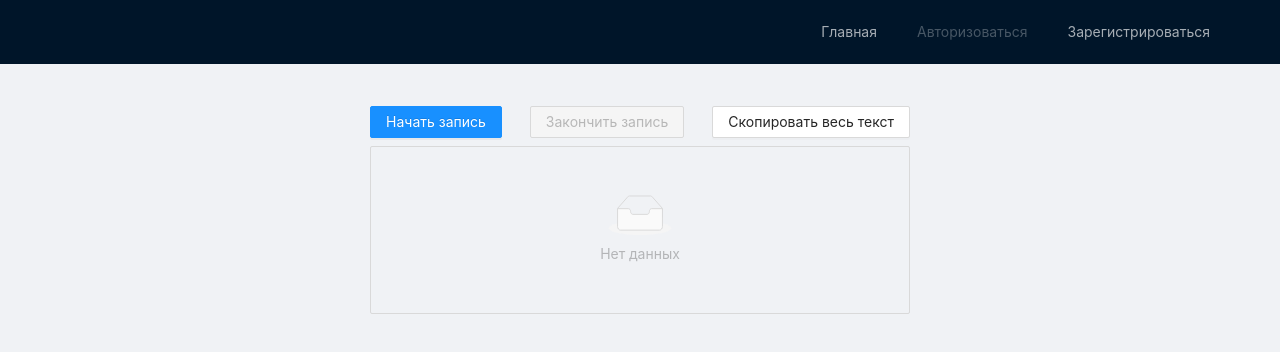
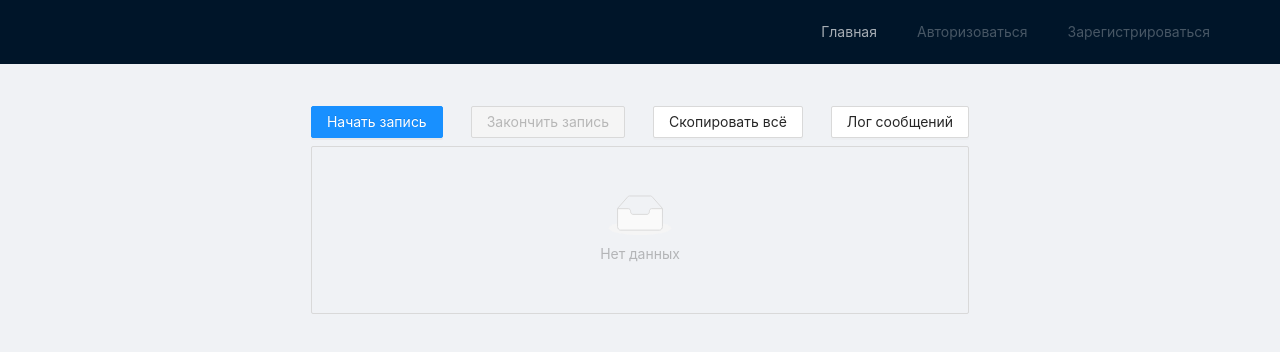
Before and after one commit to Foxona/za_record, a Next.js app: page / in a window 1280 px wide. Shown: the top 352 px of the page. Built offline with nearby package versions, Linux system fonts and the light colour scheme.

Commit message:
disable wip navbuttons, timerstarted state

```diff
--- a/components/Layout.tsx
+++ b/components/Layout.tsx
@@ -28,7 +28,7 @@ const HeaderContent = () => {
           <Menu.Item key={"2"} disabled>
             <Link href="/login">Авторизоваться</Link>
           </Menu.Item>
-          <Menu.Item key={"3"}>
+          <Menu.Item key={"3"} disabled>
             <Link href="/registration">Зарегистрироваться</Link>
           </Menu.Item>
           {/* <Menu.Item key={"4"}>
--- a/hooks/useRecorder.tsx
+++ b/hooks/useRecorder.tsx
@@ -25,12 +25,14 @@ const useRecorder = () => {
 
     // Manage recorder state.
     if (isRecording) {
+      myTimer.timerStarted = true;
       const interval = window.setInterval(() => {
         myTimer.increase();
       }, 1000);
       setIntervalId(interval);
       recorder.start();
     } else {
+      myTimer.timerStarted = false;
       myTimer.reset();
       clearInterval(intervalId);
       recorder.stop();
--- a/pages/index.tsx
+++ b/pages/index.tsx
@@ -5,6 +5,7 @@ import useRecorder from "../hooks/useRecorder";
 import Layout from "../components/Layout";
 import { Button, Row, Alert, List, Avatar, Col, Space } from "antd";
 import { observer } from "mobx-react";
+import { myTimer } from "../stores/timerStore";
 
 type Message = { text: string; date: string };
 type AudioRecorderProps = {
@@ -24,21 +25,17 @@ const copyToClipboard = (text: string) => {
 };
 
 const unixTimeToDate = (uniseconds: number) => {
-  console.log(uniseconds);
-  let unix_timestamp = uniseconds;
-  var date = new Date(unix_timestamp * 1000);
-  // Hours part from the timestamp
-  var hours = date.getHours();
-  // Minutes part from the timestamp
-  var minutes = "0" + date.getMinutes();
-  // Seconds part from the timestamp
-  var seconds = "0" + date.getSeconds();
+  var date = new Date(uniseconds * 1000);
+  var year = date.getFullYear();
+  var month = ("0" + (date.getMonth() + 1)).substr(-2);
+  var day = ("0" + date.getDate()).substr(-2);
+  var hour = ("0" + date.getHours()).substr(-2);
+  var minutes = ("0" + date.getMinutes()).substr(-2);
+  var seconds = ("0" + date.getSeconds()).substr(-2);
 
-  // Will display time in 10:30:23 format
-  var formattedTime =
-    hours + ":" + minutes.substr(-2) + ":" + seconds.substr(-2);
-
-  return formattedTime;
+  return (
+    year + "-" + month + "-" + day + " " + hour + ":" + minutes + ":" + seconds
+  );
 };
 
 const AudioRecorder = observer((props: AudioRecorderProps) => {
@@ -80,16 +77,13 @@ const AudioRecorder = observer((props: AudioRecorderProps) => {
 
     return (
       <List
-        // header={<div>Header</div>}
-        // footer={<div>Footer</div>}
-        // itemLayout="horizontal"
         bordered
         dataSource={transcriptsText}
         renderItem={(item) => (
           <List.Item>
             <List.Item.Meta
               avatar={<Avatar src="https://joeschmoe.io/api/v1/random" />}
-              title={<a href="https://ant.design">{item.date}</a>}
+              title={item.date}
               description={item.text}
             />
           </List.Item>
@@ -114,13 +108,17 @@ const AudioRecorder = observer((props: AudioRecorderProps) => {
       <Col>
         <Space direction="vertical">
           <div className={styled.controlButtons}>
+            {
               <Button
                 type="primary"
                 onClick={startRecording}
                 disabled={isRecording}
               >
-              Начать запись
+                {myTimer.timerStarted
+                  ? `${myTimer.secondsPassed}/13`
+                  : "Начать запись"}
               </Button>
+            }
             <Button
               type="danger"
               onClick={stopRecording}
@@ -135,9 +133,16 @@ const AudioRecorder = observer((props: AudioRecorderProps) => {
                   props.transcriptsText.map((b) => b.text).join(", ")
                 );
               }}
-              // disabled={}
             >
-              Скопировать весь текст
+              Скопировать всё
+            </Button>
+            <Button
+              href={`data:text/json;charset=utf-8,${encodeURIComponent(
+                JSON.stringify(props.transcriptsText)
+              )}`}
+              download="messages.json"
+            >
+              {`Лог сообщений`}
             </Button>
           </div>
           <div>
--- a/stores/timerStore.tsx
+++ b/stores/timerStore.tsx
@@ -7,6 +7,7 @@ type TimerProps = {
 
 class Timer {
   secondsPassed = 0;
+  timerStarted = false;
 
   constructor() {
     makeAutoObservable(this);
```
Lines whose indentation alone changed are shown as unchanged.
